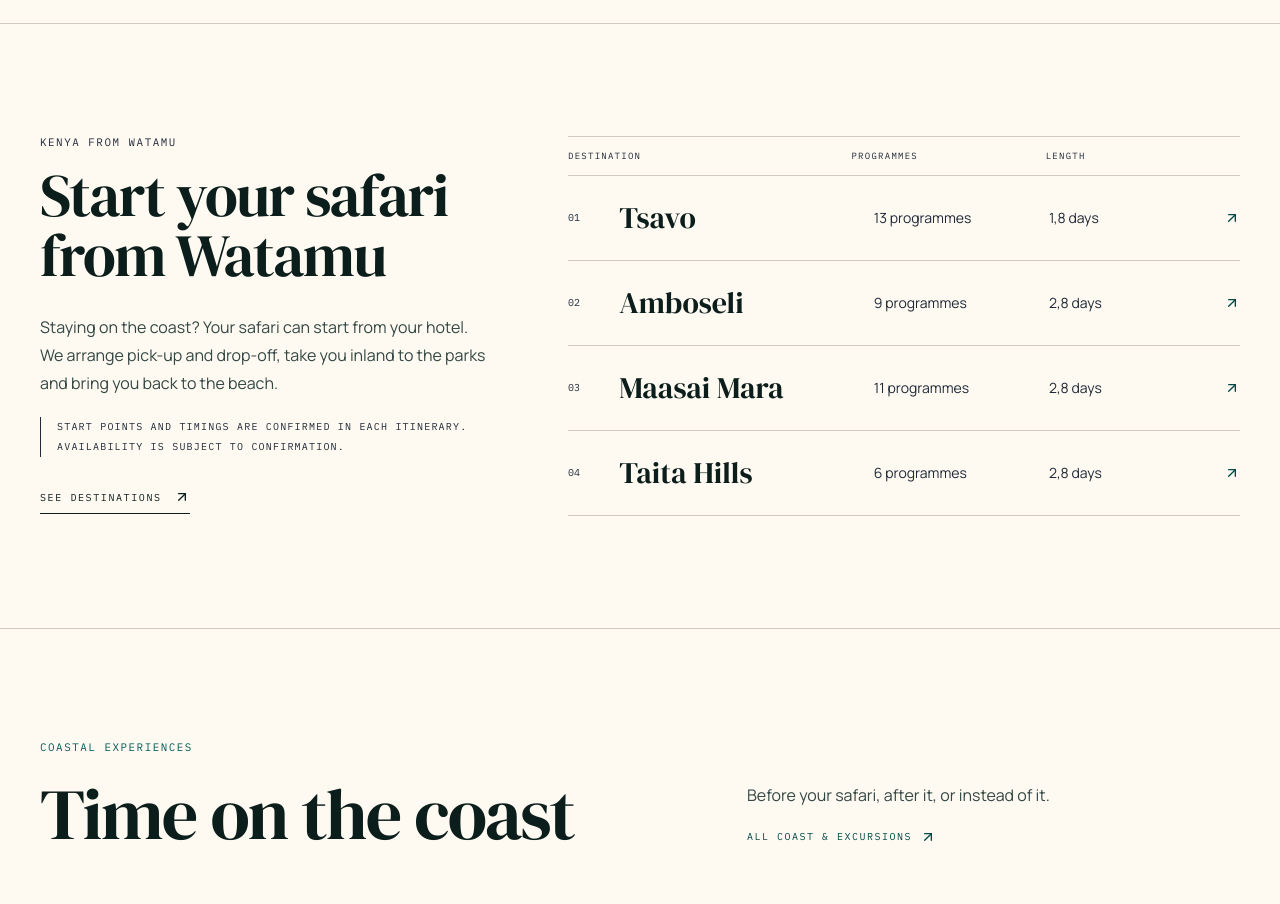
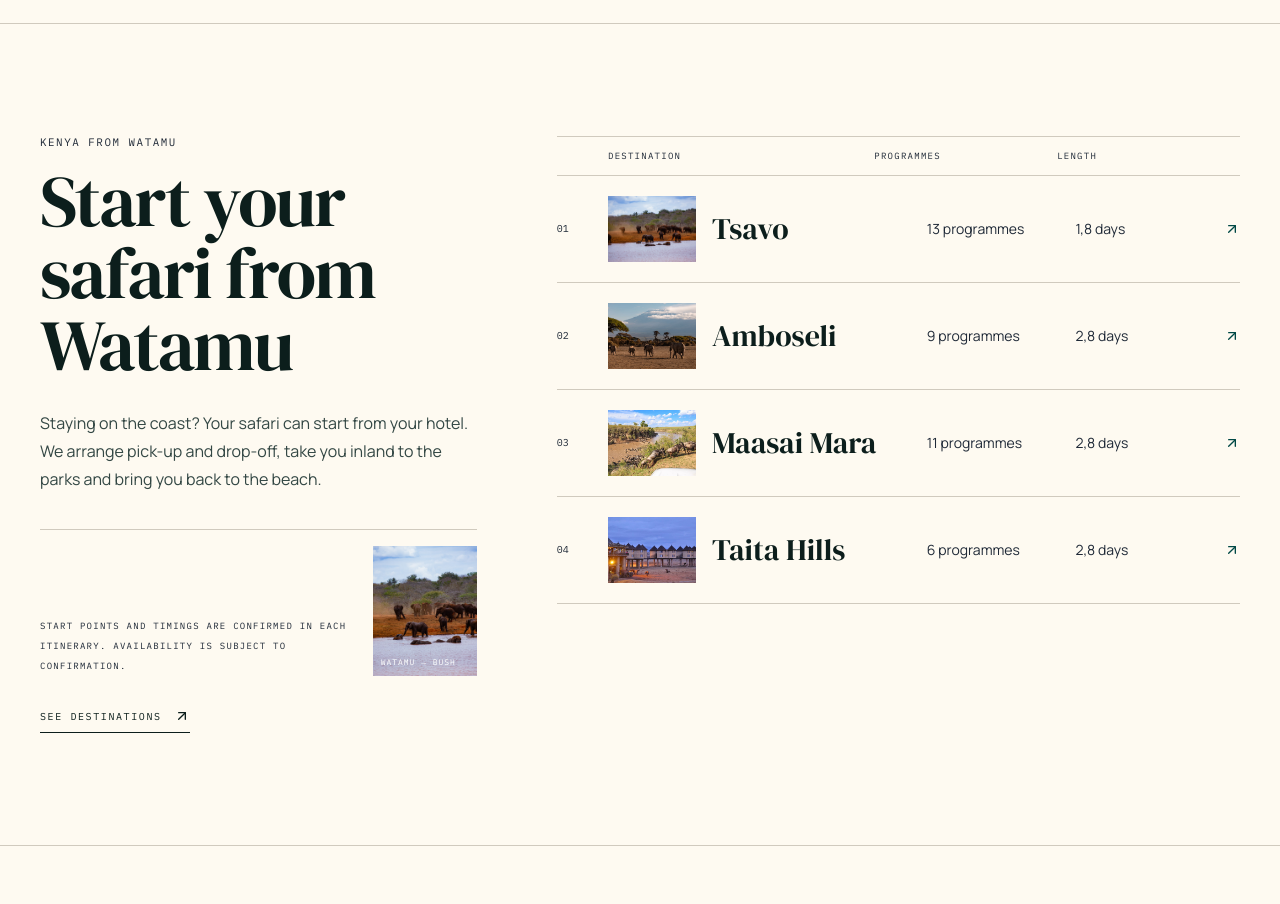
Before and after one commit to Sheddymae/bahari-asili-safaris, a Next.js app: page / in a window 1280 px wide. Shown: the part 3100-4004 px from the top of the page. Built offline with nearby package versions, Linux system fonts and the light colour scheme; no server answers.

Commit message:
feat(phase-7): deepen Watamu-to-bush editorial story

```diff
--- a/components/home/HomeFromWatamu.tsx
+++ b/components/home/HomeFromWatamu.tsx
@@ -2,51 +2,83 @@
 
 import { useMemo } from 'react';
 import Link from 'next/link';
+import Image from 'next/image';
 import { ArrowUpRight } from 'lucide-react';
 import type { SafariTab } from '@/lib/tours-data';
 import { useHomeCopy } from './useHomeCopy';
 import { useSafariCatalogue } from './useSafariCatalogue';
 
-const REGIONS: { key: SafariTab; fallback: string }[] = [
-  { key: 'tsavo', fallback: 'Tsavo' }, { key: 'amboseli', fallback: 'Amboseli' },
-  { key: 'mara', fallback: 'Maasai Mara' }, { key: 'taita', fallback: 'Taita Hills' },
+const REGIONS: { key: SafariTab; fallback: string; image: string }[] = [
+  { key: 'tsavo', fallback: 'Tsavo', image: '/images/safaris/safari-experience-tsavo.jpg' },
+  { key: 'amboseli', fallback: 'Amboseli', image: '/images/safaris/safari-inside-tsavo-amboseli.jpg' },
+  { key: 'mara', fallback: 'Maasai Mara', image: '/images/safaris/safari-zazu.jpg' },
+  { key: 'taita', fallback: 'Taita Hills', image: '/images/safaris/safari-nala-taita.jpg' },
 ];
 
 export default function HomeFromWatamu() {
   const { c, t, locale, unit } = useHomeCopy();
   const { safaris } = useSafariCatalogue(locale);
   const tabLabels = t.tours?.tabLabels;
-  const rows = useMemo(() => REGIONS.map(({ key, fallback }) => {
+
+  const rows = useMemo(() => REGIONS.map(({ key, fallback, image }) => {
     const list = safaris.filter((s) => s.tabs.includes(key));
     if (!list.length) return null;
     const days = list.map((s) => s.days);
     const labels = (tabLabels ?? {}) as Record<string, string>;
-    return { key, name: labels[key] || fallback, count: list.length, min: Math.min(...days), max: Math.max(...days) };
+    return {
+      key,
+      name: labels[key] || fallback,
+      count: list.length,
+      min: Math.min(...days),
+      max: Math.max(...days),
+      image,
+    };
   }).filter((row): row is NonNullable<typeof row> => row !== null), [safaris, tabLabels]);
 
   return (
     <section aria-labelledby="home-watamu-title" className="border-y border-line bg-paper py-20 sm:py-24 lg:py-28">
       <div className="mx-auto max-w-7xl px-5 sm:px-8 lg:px-10">
-        <div className="grid gap-12 lg:grid-cols-[0.8fr_1.2fr] lg:gap-20">
-          <div>
+        <div className="grid gap-12 lg:grid-cols-[0.78fr_1.22fr] lg:gap-20">
+          <div className="lg:sticky lg:top-28 lg:self-start">
             <p className="editorial-label text-orange-600">{c.watamu.kicker}</p>
-            <h2 id="home-watamu-title" className="mt-4 font-editorial text-5xl leading-[0.95] tracking-tight text-ink sm:text-6xl">{c.watamu.title}</h2>
+            <h2 id="home-watamu-title" className="mt-4 max-w-xl font-editorial text-5xl leading-[0.93] tracking-tight text-ink sm:text-6xl lg:text-7xl">
+              {c.watamu.title}
+            </h2>
             <p className="mt-7 max-w-md font-grotesk text-base leading-7 text-ink-soft">{c.watamu.body}</p>
-            <p className="mt-5 max-w-md border-l border-orange-500 pl-4 font-mono-editorial text-[10px] uppercase leading-5 tracking-[0.12em] text-muted">{c.watamu.note}</p>
+
+            <div className="mt-9 grid max-w-md grid-cols-[minmax(0,1fr)_6.5rem] items-end gap-5 border-t border-line pt-4">
+              <p className="font-mono-editorial text-[9px] uppercase leading-5 tracking-[0.14em] text-muted">{c.watamu.note}</p>
+              <div className="relative aspect-[4/5] overflow-hidden bg-sand-100">
+                <Image src="/images/safaris/safari-experience-tsavo.jpg" alt="" fill sizes="104px" className="object-cover" />
+                <span className="absolute inset-x-2 bottom-2 font-mono-editorial text-[8px] uppercase tracking-[0.12em] text-white">Watamu → bush</span>
+              </div>
+            </div>
+
             <Link href="/destinations" className="mt-8 inline-flex items-center gap-3 border-b border-ink pb-2 font-mono-editorial text-[10px] uppercase tracking-[0.16em] text-ink hover:border-orange-500 hover:text-orange-600">
               {c.watamu.cta}<ArrowUpRight className="h-4 w-4" aria-hidden="true" />
             </Link>
           </div>
+
           <div className="border-t border-line">
-            <div className="grid grid-cols-[1.2fr_0.8fr_0.8fr_auto] gap-4 border-b border-line py-3 font-mono-editorial text-[9px] uppercase tracking-[0.14em] text-muted">
-              <span>{c.watamu.colDestination}</span><span>{c.watamu.colProgrammes}</span><span>{c.watamu.colLength}</span><span aria-hidden="true" />
+            <div className="grid grid-cols-[2.2rem_1.2fr_0.8fr_0.8fr_auto] gap-4 border-b border-line py-3 font-mono-editorial text-[9px] uppercase tracking-[0.14em] text-muted">
+              <span aria-hidden="true" />
+              <span>{c.watamu.colDestination}</span>
+              <span>{c.watamu.colProgrammes}</span>
+              <span>{c.watamu.colLength}</span>
+              <span aria-hidden="true" />
             </div>
             <ul>
               {rows.map((row, index) => (
-                <li key={row.key} className="border-b border-line">
-                  <Link href={'/destinations/' + row.key} className="group grid grid-cols-[auto_1fr] items-center gap-4 py-6 sm:grid-cols-[2.2rem_1.2fr_0.8fr_0.8fr_auto] sm:gap-4 focus:outline-none focus-visible:ring-2 focus-visible:ring-ocean-600 focus-visible:ring-offset-2">
+                <li key={row.key} className="group border-b border-line">
+                  <Link
+                    href={'/destinations/' + row.key}
+                    className="grid grid-cols-[2.2rem_1fr_auto] items-center gap-4 py-5 focus:outline-none focus-visible:ring-2 focus-visible:ring-ocean-600 focus-visible:ring-offset-2 sm:grid-cols-[2.2rem_5.5rem_1.2fr_0.8fr_0.8fr_auto] sm:gap-4"
+                  >
                     <span className="font-mono-editorial text-[10px] text-orange-600">0{index + 1}</span>
-                    <span className="font-editorial text-2xl text-ink group-hover:text-ocean-700 sm:text-3xl">{row.name}</span>
+                    <div className="relative hidden aspect-[4/3] overflow-hidden bg-sand-100 sm:block">
+                      <Image src={row.image} alt="" fill sizes="88px" className="object-cover transition-transform duration-700 group-hover:scale-[1.04]" />
+                    </div>
+                    <span className="font-editorial text-2xl leading-none text-ink transition-colors group-hover:text-ocean-700 sm:text-3xl">{row.name}</span>
                     <span className="hidden font-grotesk text-sm text-muted sm:block">{unit(row.count, row.count === 1 ? c.units.programme : c.units.programmes)}</span>
                     <span className="hidden font-grotesk text-sm text-muted sm:block">{unit(row.min === row.max ? row.min : row.min + '–' + row.max, row.max === 1 ? c.units.day : c.units.days)}</span>
                     <ArrowUpRight className="h-4 w-4 text-ocean-700 transition-transform group-hover:-translate-y-0.5 group-hover:translate-x-0.5" aria-hidden="true" />
```
